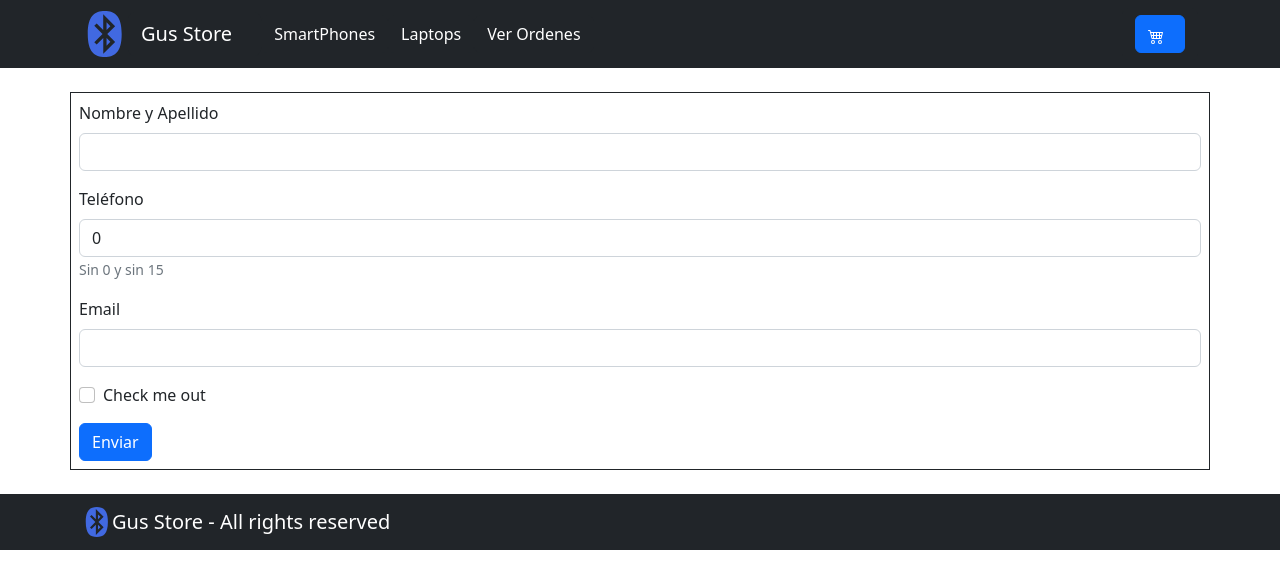
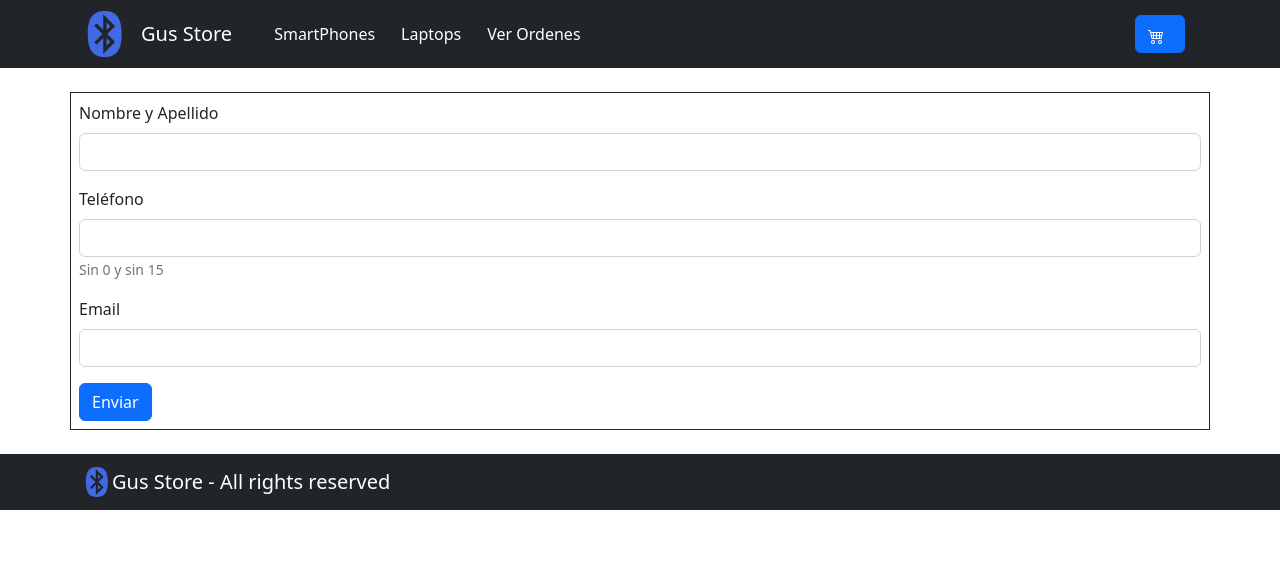
Before and after one commit to romerogustavob/reactclase6, a React (Create React App) app: page /cartview in a window 1280 px wide. Shown: the top 588 px of the page. Built offline with nearby package versions, Linux system fonts and the light colour scheme.

Commit message:
corregida fecha en orders

```diff
--- a/src/components/CartView/CartView.js
+++ b/src/components/CartView/CartView.js
@@ -1,4 +1,4 @@
-import { addDoc, collection, doc, getDocs, getFirestore, updateDoc } from "firebase/firestore";
+import { addDoc, collection, getFirestore, Timestamp } from "firebase/firestore";
 import { Link, useNavigate } from "react-router-dom";
 import Button from 'react-bootstrap/esm/Button';
 import Form from 'react-bootstrap/Form';
@@ -7,79 +7,79 @@ import { useCartContext } from "../../context/CartContext";
 import { useState } from "react";
 
 const CartView = () => {
+
   const { carts, totalPrice, clear } = useCartContext();
 
-  const [name, setName] = useState("");
-  const [phone, setPhone] = useState(0);
-  const [email, setEmail] = useState("");
+  const navigate = useNavigate();
+  const finishOrder = () => {
+    navigate('/')
+  }
 
-  const [order, setOrder] = useState(null);
+  const [formData, setFormData] = useState({
+    name:"", phone:"", email:""
+  })
 
-    const navigate = useNavigate()
+  const handleChange = (e) => {
+    setFormData({ ...formData,[e.target.name]: e.target.value })
+  }
 
-    const orderHandler = (e) => {
-        e.preventDefault();
-        setOrder({
-          buyer: { "name": name, "phone": phone, "email": email },
-          items: carts.map( item => {
-              return {
-                id: item.item.map(i=>i.id),
-                title: item.item.map(i=>i.title),
-                price: item.item.map(i=>i.price),
-              }}),
-          date: Date(),
-          total: totalPrice
-        })
-        guardarOrder(order)
-    }
+  const createOrder = (e) => {
+    e.preventDefault();
+    let order = {}
+    order.date = Timestamp.fromDate(new Date())
+    order.buyer = formData
+    order.total = totalPrice
 
-    const finishOrder = () => {
-        navigate('/')
-    }
+    order.items = carts.map(cartItem => {
+        const id = cartItem.item.map(i=>i.id)
+        const title = cartItem.item.map(i=>i.title)
+        const price = cartItem.item.map(i=>i.price)
+        return {id, title, price}
+    })
 
 
-    const guardarOrder = (miorden) => {
+    const db = getFirestore()
+    const orderCollection = collection(db, 'orders')
+    addDoc(orderCollection, order)
+    .then(resp => {
+      clear()
+      console.log("orden de pago nro: "+resp.id)
+      Swal.fire("La orden de pago nro "+resp.id+" ha sido generada con éxito")
+    })
+    .catch(err => console.log(err))
+    .finally(() => {
 
-        console.log('Terminando orden..');
+        setFormData({
+            name:"", phone:"", email:""
+        })
+        finishOrder()
+    })
 
-        const db = getFirestore()
-        const orderCollection = collection(db, 'orders')
-
-        addDoc(orderCollection, miorden).then( ({id}) => {
-            console.log( {id} );
-            clear();
-            Swal.fire("La orden de pago a sido generada con éxito");
-            //finishOrder();
-        })
-
-    }
+  }
 
   return (
     <div className="container-sm inline border border-dark p-2">
 
-      <Form onSubmit={orderHandler}>
+      <Form onSubmit={createOrder}>
         <Form.Group className="mb-3" controlId="formBasicText">
           <Form.Label>Nombre y Apellido</Form.Label>
 
-          <Form.Control name="name"  variant="outlined" value={name} onChange={(e)=>{e.preventDefault();setName(e.target.value)}}  />
+          <Form.Control name="name" type="name"  variant="outlined" defaultValue={formData.name} onChange={handleChange}/>
 
         </Form.Group>
         <Form.Group className="mb-3" controlId="formBasicPhone">
           <Form.Label>Teléfono</Form.Label>
-          <Form.Control name="phone" variant="outlined" value={phone} onChange={(e)=>{e.preventDefault();setPhone(e.target.value)}}/>
+          <Form.Control name="phone" type="phone" variant="outlined" defaultValue={formData.phone}  onChange={handleChange}/>
           <Form.Text className="text-muted">
             Sin 0 y sin 15
           </Form.Text>
         </Form.Group>
         <Form.Group className="mb-3" controlId="formBasicEmail">
           <Form.Label>Email</Form.Label>
-          <Form.Control name="email" type="email" value={email} variant="outlined" onChange={(e)=>{e.preventDefault(); setEmail(e.target.value)}}/>
+          <Form.Control name="email" type="email" defaultValue={formData.email} variant="outlined" onChange={handleChange}/>
           <Form.Text className="text-muted">
 
           </Form.Text>
-        </Form.Group>
-        <Form.Group className="mb-3" controlId="formBasicCheckbox">
-          <Form.Check type="checkbox" label="Check me out" />
         </Form.Group>
         <Button variant="primary" type="submit">
           Enviar
--- a/src/components/CartView/OrdersView.js
+++ b/src/components/CartView/OrdersView.js
@@ -1,9 +1,18 @@
 import React, { useEffect, useState } from 'react'
-import { addDoc, collection, doc, getDocs, getFirestore, updateDoc } from "firebase/firestore";
+import { collection, doc, getDocs, getFirestore, updateDoc } from "firebase/firestore";
 import Button from 'react-bootstrap/esm/Button';
 
 const OrdersView = () => {
-    const [orders, setOrders]=useState({});
+    const [orders, setOrders]=useState([]);
+
+    const options = {
+      year: "numeric",
+      month: "numeric",
+      day: "numeric",
+      hour: "numeric",
+      minute: "numeric",
+      second: "numeric"
+    };
 
     useEffect(() => {
         const db = getFirestore()
@@ -22,7 +31,6 @@ const OrdersView = () => {
     }, [])
 
     const updateHandler = (id) => {
-        //id.preventDefault();
         const db = getFirestore()
         const orderCollection = collection(db, 'orders')
         const orderDoc = doc(orderCollection, id)
@@ -45,11 +53,11 @@ const OrdersView = () => {
               <div className="m-1">
               <div><h4>Orden nro: {order.id}</h4></div>
                 <div><b>Comprador:</b> {order.buyer.name} - email: {order.buyer.email}</div>
-                <div>Fecha: {order.date}</div>
+                <div>Fecha: {order.date.toDate().toLocaleDateString("es", options)}</div>
                 <div>Total: {order.total}</div>
               </div>
                 {order.items.map((item)=>
-                  <div className="square border border-success m-2">
+                  <div key={item.key} className="square border border-success m-2">
                     <div><b>Producto:</b> {item.title}</div>
                     <div>Precio: {item.price}</div>
                   </div>
--- a/src/components/ListarCarts.jsx
+++ b/src/components/ListarCarts.jsx
@@ -5,7 +5,7 @@ import Button from 'react-bootstrap/Button';
 
 
 export const ListarCarts = () => {
-  const { carts, removeItem, actualizarEstado, clear } = useCartContext();
+  const { carts, removeItem, clear } = useCartContext();
 
   return (
     <div className="container">
```
